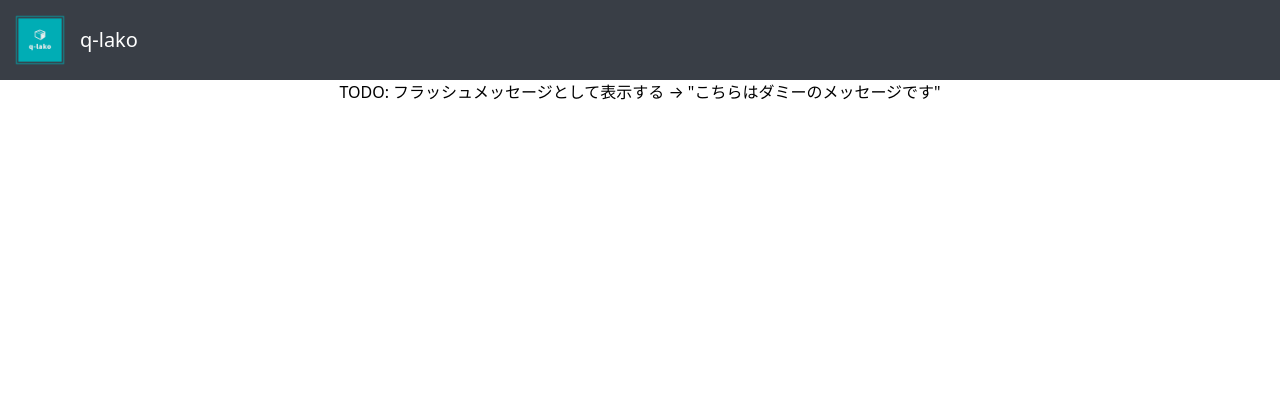
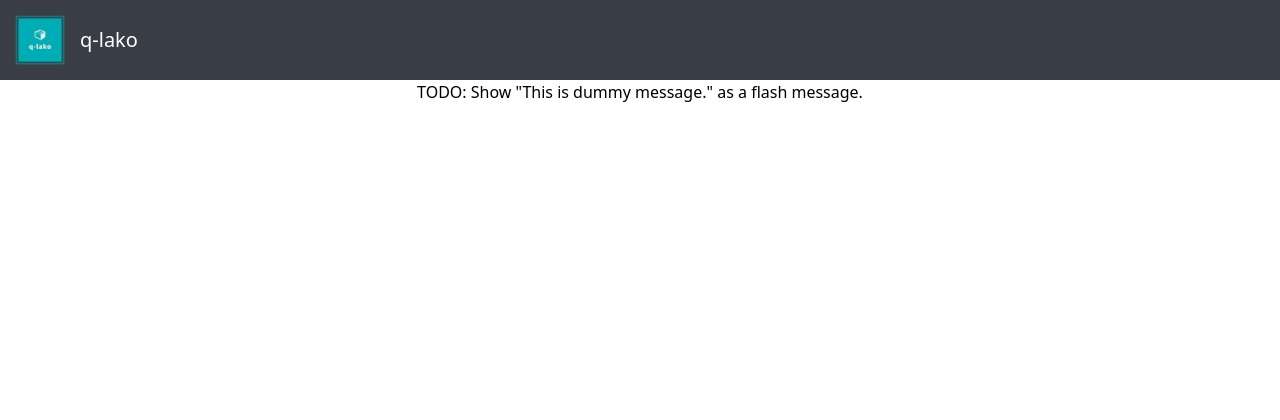
Before and after one commit to yusuke-sforzando/q-lako, a Flask app: page / in a window 1280 px wide. Shown: the top 420 px of the page. Run offline with Flask 2, Linux system fonts and the light colour scheme.

Commit message:
:wrench: Revise localization

```diff
--- a/main.py
+++ b/main.py
@@ -9,8 +9,7 @@ from __init__ import app
 def index():
     app.logger.info("index(): GET /")
     context_dict = {
-        "subtitle": "備品・書籍をらくらく登録",
-        "message": "こちらはダミーのメッセージです"
+        "message": "This is dummy message."
     }
     return render_template("index.html", **context_dict)
 
--- a/templates/_base.html
+++ b/templates/_base.html
@@ -15,7 +15,7 @@
   <div class="flex flex-col h-screen">
     {% include "_header.html" %}
     {% if message %}
-    <p class="text-center">TODO: フラッシュメッセージとして表示する → "{{ message }}"</p>
+    <p class="text-center">TODO: Show "{{ message }}" as a flash message.</p>
     {% endif %}
     <div class="container mx-auto flex-1 overflow-y-auto">
       {% block main %}
--- a/templates/_header.html
+++ b/templates/_header.html
@@ -1,7 +1,7 @@
 <header class="container mx-auto p-2 theme-bg-color-gray">
   <div class="flex">
     <a href="/" class="flex items-center">
-      <img class="h-16 mr-2" src="static/images/logo.png" alt="q-lako ロゴ" />
+      <img class="h-16 mr-2" src="static/images/logo.png" alt="logo image of q-lako" />
       <span class="text-white text-xl">q-lako</span>
     </a>
   </div>
```
Also changed, not shown: tests/test_main.py (+1 -1 lines).
